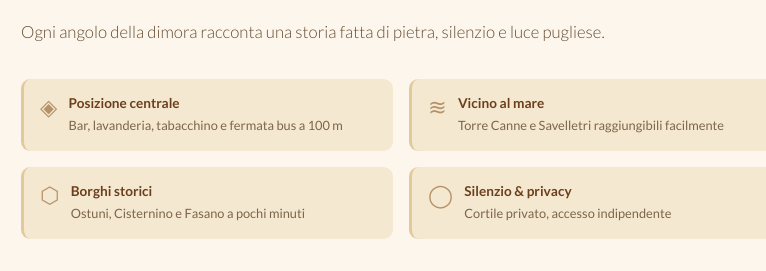
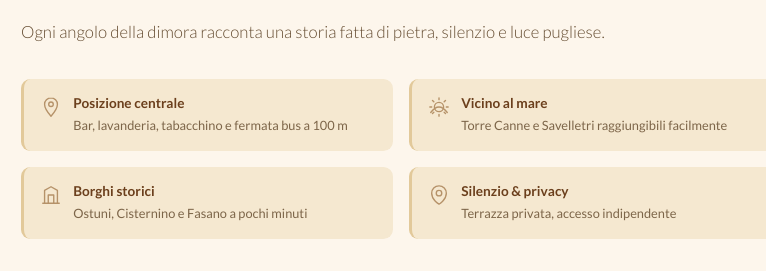
Before and after one commit to peppebianco/dimora-stella, a plain HTML site: page index.html in a window 1280 px wide. Shown: the part 1302-1573 px from the top of the page, 69-835 px from the left. Drawn offline with nearby package versions, Linux system fonts and the light colour scheme; no server answers.

Commit message:
Terrazza privacy, icone SVG eleganti nei comfort, Valle d Itria in lista distanze

```diff
--- a/index.html
+++ b/index.html
@@ -1054,31 +1054,39 @@
 
         <div class="about-features">
           <div class="about-feature">
-            <span class="ico">◈</span>
+            <span class="ico">
+              <svg width="22" height="22" viewBox="0 0 24 24" fill="none" stroke="currentColor" stroke-width="1.5" stroke-linecap="round" stroke-linejoin="round"><path d="M12 2C8.13 2 5 5.13 5 9c0 5.25 7 13 7 13s7-7.75 7-13c0-3.87-3.13-7-7-7z"/><circle cx="12" cy="9" r="2.5"/></svg>
+            </span>
             <div>
               <strong>Posizione centrale</strong>
               <span>Bar, lavanderia, tabacchino e fermata bus a 100 m</span>
             </div>
           </div>
           <div class="about-feature">
-            <span class="ico">≋</span>
+            <span class="ico">
+              <svg width="22" height="22" viewBox="0 0 24 24" fill="none" stroke="currentColor" stroke-width="1.5" stroke-linecap="round" stroke-linejoin="round"><path d="M2 12h2M20 12h2M12 2v2M12 20v2"/><path d="M4.93 4.93l1.41 1.41M17.66 17.66l1.41 1.41M4.93 19.07l1.41-1.41M17.66 6.34l1.41-1.41"/><circle cx="12" cy="12" r="5"/><path d="M3 18c3-4 6-6 9-6s6 2 9 6"/></svg>
+            </span>
             <div>
               <strong>Vicino al mare</strong>
               <span>Torre Canne e Savelletri raggiungibili facilmente</span>
             </div>
           </div>
           <div class="about-feature">
-            <span class="ico">⬡</span>
+            <span class="ico">
+              <svg width="22" height="22" viewBox="0 0 24 24" fill="none" stroke="currentColor" stroke-width="1.5" stroke-linecap="round" stroke-linejoin="round"><path d="M3 21h18M5 21V7l7-4 7 4v14"/><path d="M9 21V12h6v9"/></svg>
+            </span>
             <div>
               <strong>Borghi storici</strong>
               <span>Ostuni, Cisternino e Fasano a pochi minuti</span>
             </div>
           </div>
           <div class="about-feature">
-            <span class="ico">◯</span>
+            <span class="ico">
+              <svg width="22" height="22" viewBox="0 0 24 24" fill="none" stroke="currentColor" stroke-width="1.5" stroke-linecap="round" stroke-linejoin="round"><path d="M12 22s-8-4.5-8-11.8A8 8 0 0 1 12 2a8 8 0 0 1 8 8.2c0 7.3-8 11.8-8 11.8z"/><path d="M12 13a3 3 0 1 0 0-6 3 3 0 0 0 0 6z"/></svg>
+            </span>
             <div>
               <strong>Silenzio & privacy</strong>
-              <span>Cortile privato, accesso indipendente</span>
+              <span>Terrazza privata, accesso indipendente</span>
             </div>
           </div>
         </div>
@@ -1234,6 +1242,14 @@
               <div style="font-size:.82rem; opacity:.7;">Borgo medievale tra i più belli d'Italia</div>
             </div>
             <span class="loc-dist">~15 km</span>
+          </li>
+          <li>
+            <span class="loc-icon">🌿</span>
+            <div>
+              <strong>Valle d'Itria</strong>
+              <div style="font-size:.82rem; opacity:.7;">Trulli, masserie e paesaggi tra i più belli d'Italia</div>
+            </div>
+            <span class="loc-dist">~10 km</span>
           </li>
           <li>
             <span class="loc-icon">🦋</span>
```
